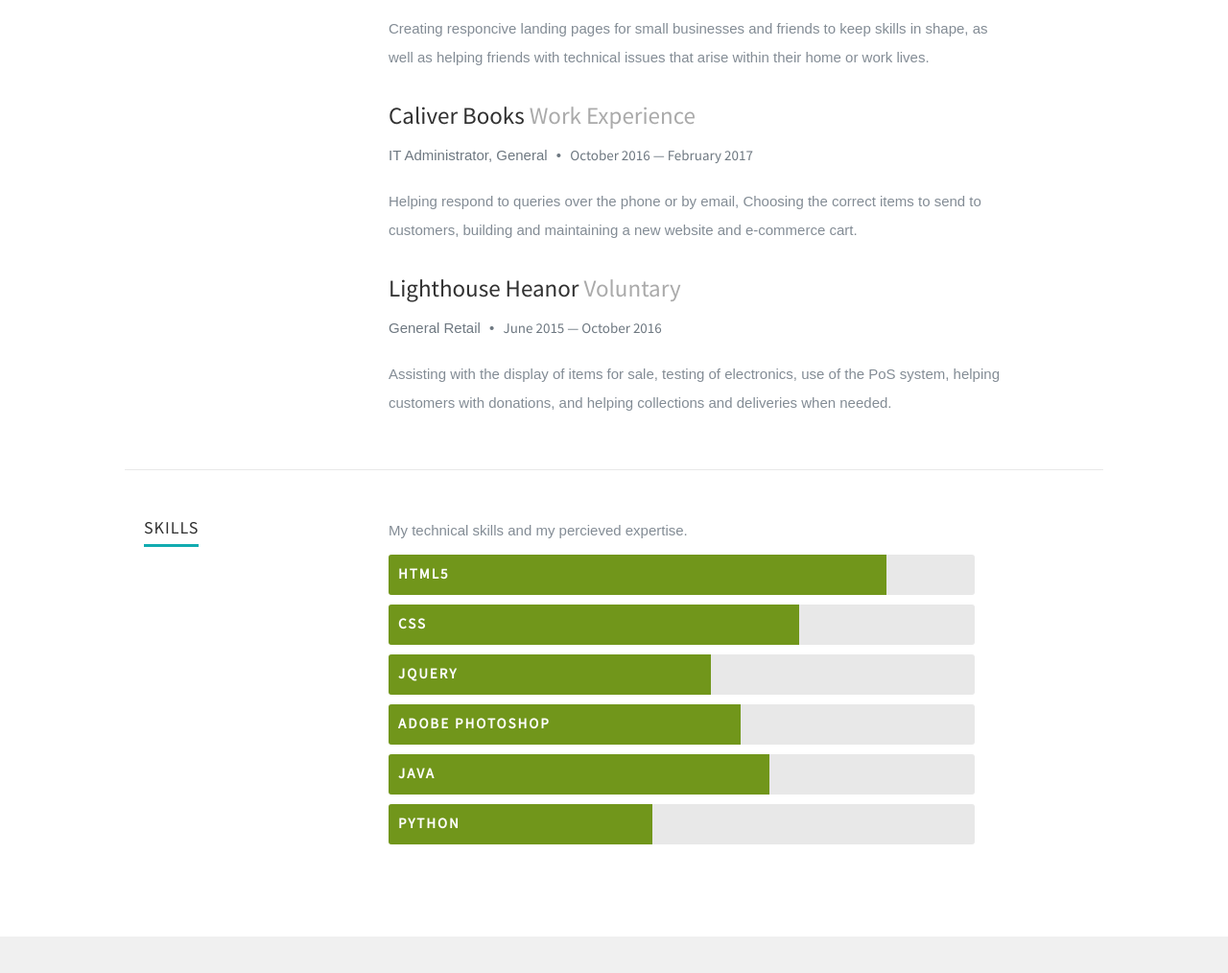
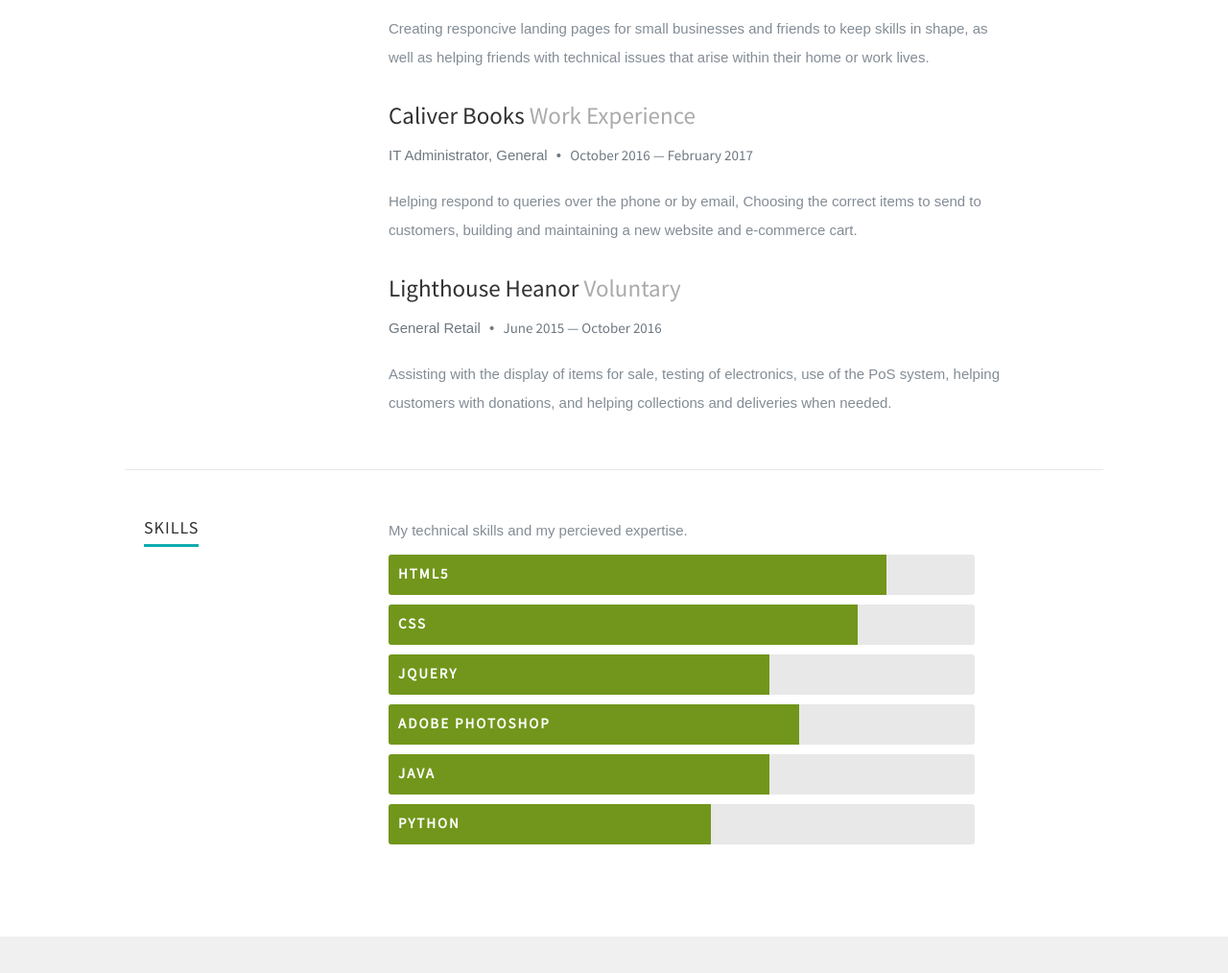
Before and after one commit to whytecloud/whytecloud.github.io, a plain HTML site: page index.html in a window 1280 px wide. Shown: the part 1499-2513 px from the top of the page at 96% size. Drawn offline with nearby package versions, Linux system fonts and the light colour scheme; a web font is replaced by a local one.

Commit message:
Update layout.css

```diff
--- a/assets/css/layout.css
+++ b/assets/css/layout.css
@@ -273,9 +273,16 @@ footer .copyright li:before{
    border-radius: 3px 0 0 3px;
    position:absolute;
 }
+
 .html5{width:85%}
-.css{width:70%;}
-.jquery{width:55%;}
-.photoshop{width:60%;}
+.css{width:80%;}
+.javascript{width:60%;}
+.jquery{width:65%;}
+.photoshop{width:70%;}
 .java{width:65%;}
-.python{width:45%;}
+.python{width:55%;}
+.react{width:20%;}
+.cpp{width:5%;}
+.csharp{width:30%;}
+.asm{width:15%;}
+.sql{width:35%;}
```
